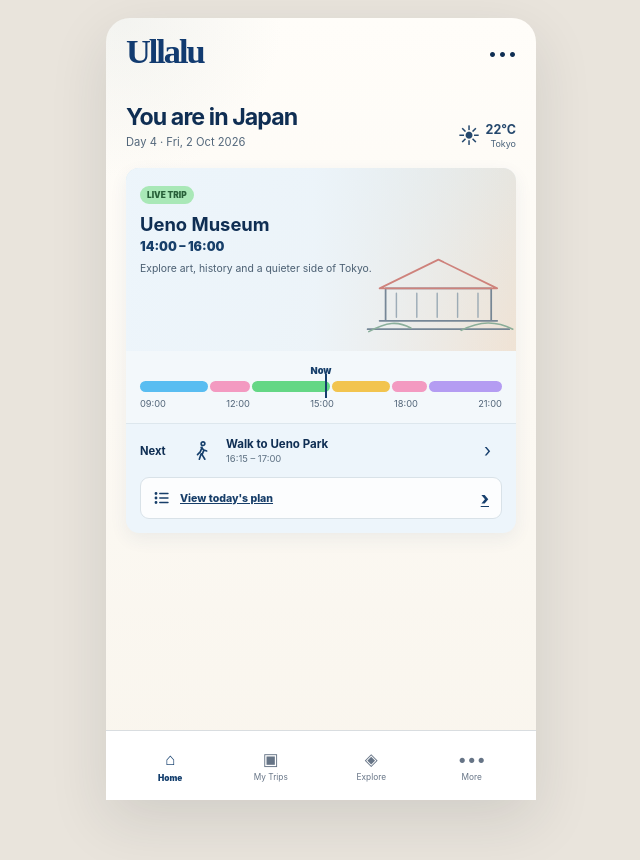
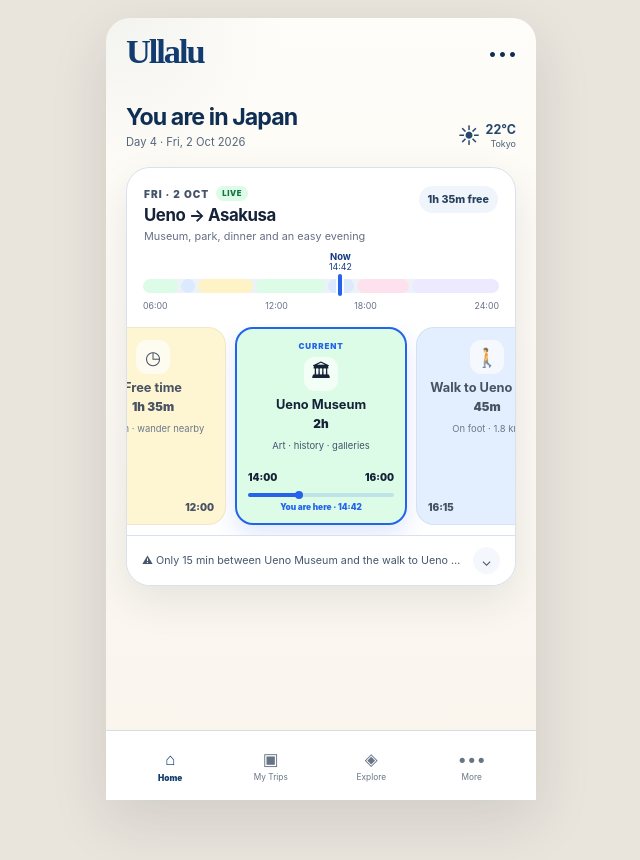
Before and after one commit to brijbh/ullalu, a Next.js app: page /today in a window 1280 px wide. Shown: the top 860 px of the page, without its empty margins (319-959 px from the left). Built offline with nearby package versions, Linux system fonts and the light colour scheme.

Commit message:
feat: use canonical day card for live trip

```diff
--- a/app/today/page.tsx
+++ b/app/today/page.tsx
@@ -1,7 +1,88 @@
 import Link from "next/link";
 import styles from "../JourneyFlow.module.css";
 import parity from "../JourneyParity.module.css";
-import { ActionGlyph, BottomNav, Signature, TripArt, sampleSignature } from "../components/JourneyUI";
+import DayCard, { type DayCardSegment } from "../components/DayCard";
+import { BottomNav } from "../components/JourneyUI";
+
+const liveSegments: DayCardSegment[] = [
+  {
+    kind: "activity",
+    icon: "☕",
+    title: "Breakfast",
+    duration: "1h",
+    start: "09:00",
+    end: "10:00",
+    detail: "Ueno",
+    weight: 1,
+    width: 132,
+  },
+  {
+    kind: "travel",
+    icon: "🚆",
+    title: "To museum",
+    duration: "25m",
+    start: "10:00",
+    end: "10:25",
+    detail: "Metro · Ueno",
+    weight: .42,
+    width: 132,
+  },
+  {
+    kind: "free",
+    icon: "◷",
+    title: "Free time",
+    duration: "1h 35m",
+    start: "10:25",
+    end: "12:00",
+    detail: "Lunch · wander nearby",
+    weight: 1.58,
+    width: 146,
+  },
+  {
+    kind: "activity",
+    icon: "🏛",
+    title: "Ueno Museum",
+    duration: "2h",
+    start: "14:00",
+    end: "16:00",
+    detail: "Art · history · galleries",
+    weight: 2,
+    width: 172,
+  },
+  {
+    kind: "travel",
+    icon: "🚶",
+    title: "Walk to Ueno Park",
+    duration: "45m",
+    start: "16:15",
+    end: "17:00",
+    detail: "On foot · 1.8 km",
+    weight: .75,
+    width: 142,
+  },
+  {
+    kind: "reservation",
+    icon: "🍜",
+    title: "Dinner",
+    duration: "1h 30m",
+    start: "18:00",
+    end: "19:30",
+    detail: "Reservation · Asakusa",
+    weight: 1.5,
+    width: 150,
+  },
+  {
+    kind: "rest",
+    icon: "🌙",
+    title: "Evening",
+    duration: "2h 30m",
+    start: "19:30",
+    end: "22:00",
+    detail: "Return to hotel · rest",
+    weight: 2.5,
+    width: 160,
+  },
+];
 
 export default function TodayPage() {
   return (
@@ -24,40 +105,22 @@ export default function TodayPage() {
             </div>
           </div>
 
-          <section className={styles.liveCard}>
-            <div className={`${styles.liveHero} ${parity.liveHeroRefined}`}>
-              <span className={styles.liveBadge}>LIVE TRIP</span>
-              <h2>Ueno Museum</h2>
-              <span className={styles.liveTime}>14:00 – 16:00</span>
-              <p>Explore art, history and a quieter side of Tokyo.</p>
-              <TripArt kind="museum" className={parity.liveHeroArt} />
-            </div>
-
-            <div className={styles.nowBlock}>
-              <span className={styles.nowLabel}>Now</span>
-              <div className={styles.nowSignature}>
-                <Signature segments={sampleSignature} />
-              </div>
-              <div className={styles.timeLabels}>
-                <span>09:00</span><span>12:00</span><span>15:00</span><span>18:00</span><span>21:00</span>
-              </div>
-            </div>
-
-            <div className={styles.nextRow}>
-              <strong>Next</strong>
-              <span className={parity.nextIconRefine}><ActionGlyph kind="walk" /></span>
-              <div className={styles.nextCopy}>
-                <strong>Walk to Ueno Park</strong>
-                <span>16:15 – 17:00</span>
-              </div>
-              <span className={parity.rowChevron} aria-hidden="true">›</span>
-            </div>
-
-            <Link href="/trip/japan-2026/day/1" className={styles.planRow}>
-              <span className={parity.planRowCopy}><ActionGlyph kind="list" />View today&apos;s plan</span>
-              <span className={parity.rowChevron} aria-hidden="true">›</span>
-            </Link>
-          </section>
+          <div style={{ marginTop: 18 }}>
+            <DayCard
+              mode="live"
+              dayLabel="FRI · 2 OCT"
+              route="Ueno → Asakusa"
+              subtitle="Museum, park, dinner and an easy evening"
+              freeTime="1h 35m"
+              segments={liveSegments}
+              currentIndex={3}
+              nowTime="14:42"
+              nowPositionPercent={55}
+              segmentProgressPercent={35}
+              alert="Only 15 min between Ueno Museum and the walk to Ueno Park."
+              note="Pick up the museum postcard before leaving."
+            />
+          </div>
         </div>
         <BottomNav active="home" />
       </section>
```
